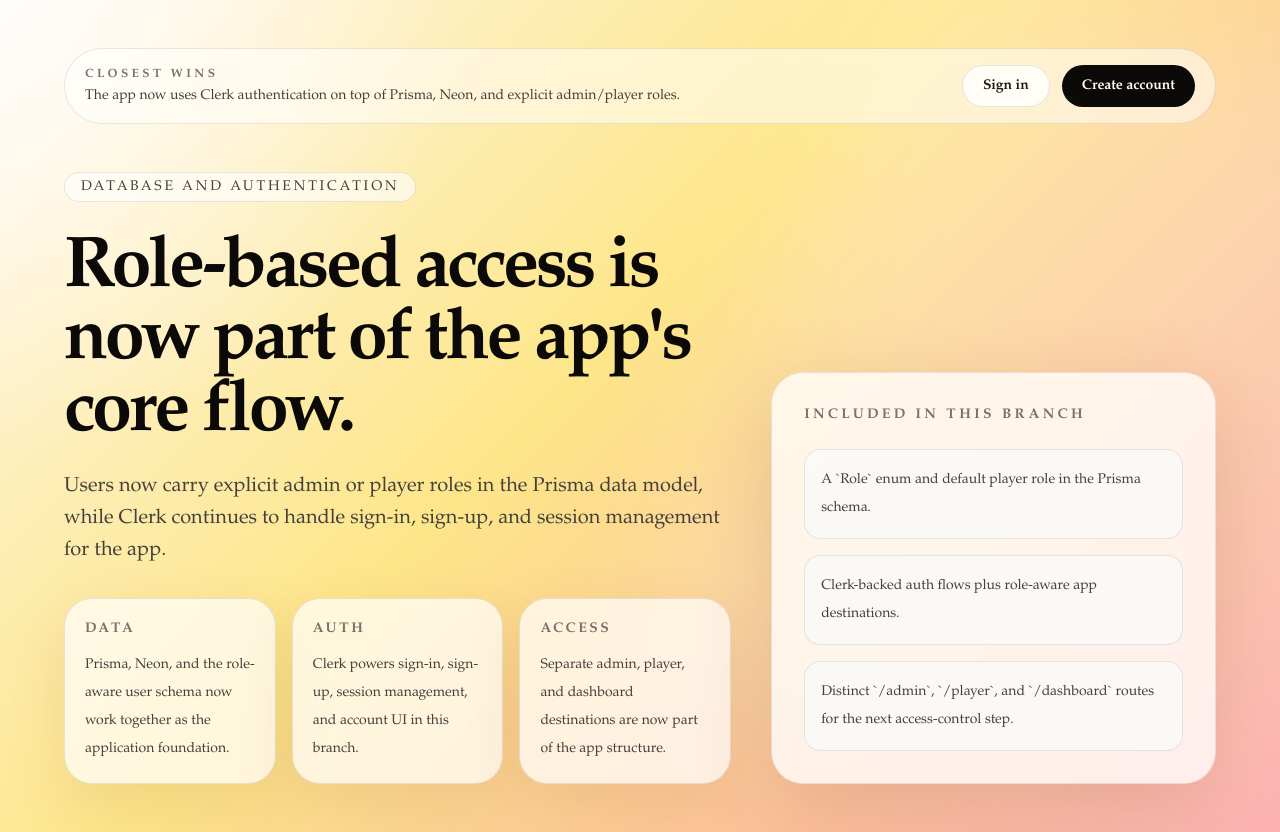
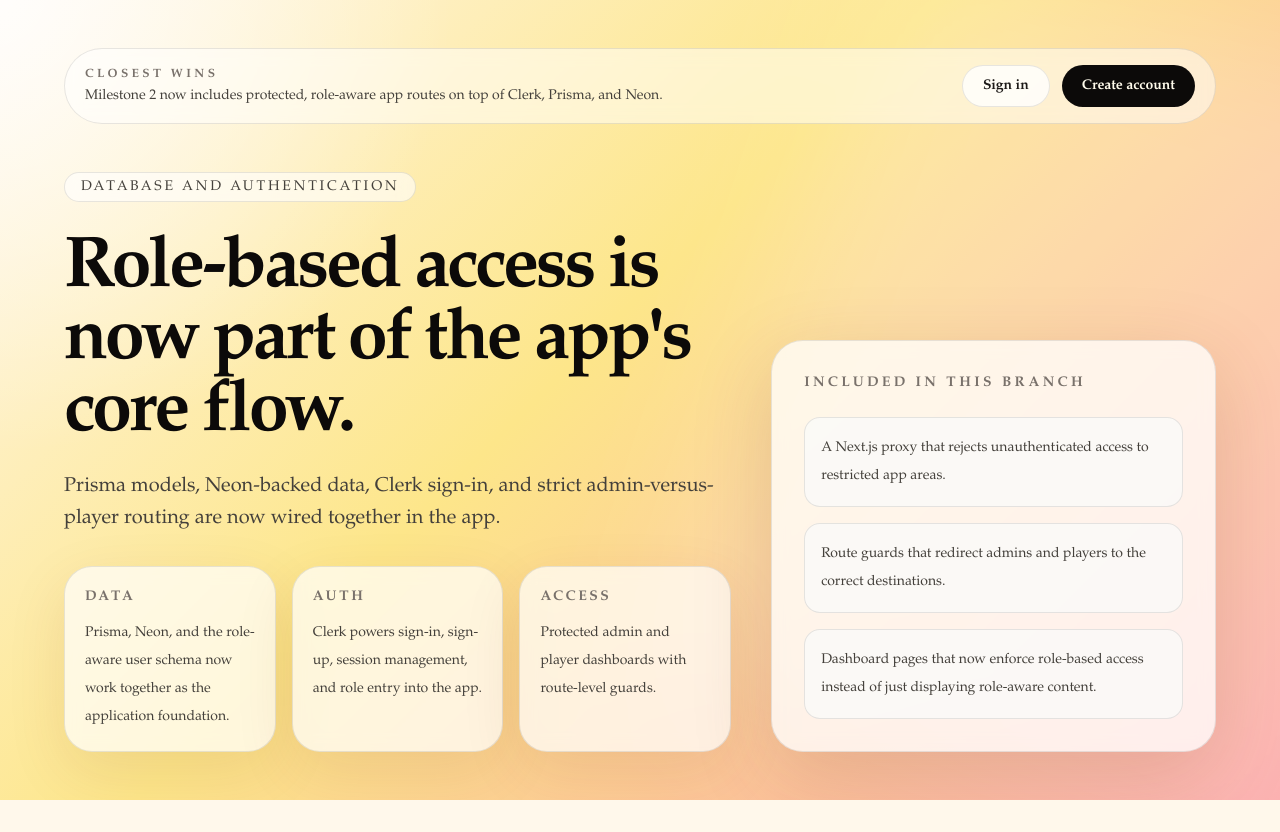
Before and after one commit to elisaxintongyu/closest-wins, a Next.js app: page / in a window 1280 px wide. After the commit the page ends 800 px from the top, so only its background shows below. Built offline with nearby package versions, Linux system fonts and the light colour scheme; no server answers.

Commit message:
feat: protect routes

```diff
--- a/src/app/admin/page.tsx
+++ b/src/app/admin/page.tsx
@@ -1,29 +1,20 @@
-import { auth, currentUser } from "@clerk/nextjs/server";
-import { redirect } from "next/navigation";
 import { DashboardShell } from "@/components/dashboard/dashboard-shell";
+import { requireRole } from "@/lib/auth-guards";
 
 export default async function AdminPage() {
-  const { userId } = await auth();
-
-  if (!userId) {
-    redirect("/sign-in");
-  }
-
-  const user = await currentUser();
-  const userName =
-    user?.fullName ?? user?.primaryEmailAddress?.emailAddress ?? "Admin";
+  const session = await requireRole("ADMIN");
 
   return (
     <DashboardShell
       eyebrow="Admin dashboard"
       title="Manage the game data layer."
-      description="This is the administrator landing page. The role model exists now, and the next branch in the stack will enforce stricter route protection."
-      userName={userName}
+      description="This protected route is reserved for administrators. It acts as the role-specific entry point for question management and future game setup work."
+      userName={session.userName}
       roleLabel="Administrator"
       highlights={[
+        "Protected by Clerk auth and server-side role guards",
         "Backed by Prisma users with an ADMIN role",
         "Ready for Milestone 3 question management flows",
-        "Strict authorization enforcement lands in the next branch",
       ]}
     />
   );
--- a/src/app/page.tsx
+++ b/src/app/page.tsx
@@ -12,8 +12,8 @@ export default function Home() {
               Closest Wins
             </p>
             <p className="mt-1 text-sm text-stone-700">
-              The app now uses Clerk authentication on top of Prisma, Neon, and
-              explicit admin/player roles.
+              Milestone 2 now includes protected, role-aware app routes on top
+              of Clerk, Prisma, and Neon.
             </p>
           </div>
           <div className="flex flex-wrap gap-3">
@@ -62,9 +62,8 @@ export default function Home() {
                 Role-based access is now part of the app&apos;s core flow.
               </h1>
               <p className="max-w-2xl text-lg leading-8 text-stone-700 sm:text-xl">
-                Users now carry explicit admin or player roles in the Prisma
-                data model, while Clerk continues to handle sign-in, sign-up,
-                and session management for the app.
+                Prisma models, Neon-backed data, Clerk sign-in, and strict
+                admin-versus-player routing are now wired together in the app.
               </p>
             </div>
 
@@ -83,8 +82,8 @@ export default function Home() {
                   Auth
                 </p>
                 <p className="mt-3 text-sm leading-7 text-stone-700">
-                  Clerk powers sign-in, sign-up, session management, and
-                  account UI in this branch.
+                  Clerk powers sign-in, sign-up, session management, and role
+                  entry into the app.
                 </p>
               </div>
               <div className="rounded-[1.75rem] border border-stone-900/10 bg-white/70 p-5 shadow-[0_20px_60px_rgba(120,53,15,0.1)] backdrop-blur">
@@ -92,8 +91,7 @@ export default function Home() {
                   Access
                 </p>
                 <p className="mt-3 text-sm leading-7 text-stone-700">
-                  Separate admin, player, and dashboard destinations are now
-                  part of the app structure.
+                  Protected admin and player dashboards with route-level guards.
                 </p>
               </div>
             </div>
@@ -105,14 +103,16 @@ export default function Home() {
             </p>
             <ul className="mt-6 space-y-4">
               <li className="rounded-2xl border border-stone-900/10 bg-stone-50/80 p-4 text-sm leading-7 text-stone-700">
-                A `Role` enum and default player role in the Prisma schema.
+                A Next.js proxy that rejects unauthenticated access to
+                restricted app areas.
               </li>
               <li className="rounded-2xl border border-stone-900/10 bg-stone-50/80 p-4 text-sm leading-7 text-stone-700">
-                Clerk-backed auth flows plus role-aware app destinations.
+                Route guards that redirect admins and players to the correct
+                destinations.
               </li>
               <li className="rounded-2xl border border-stone-900/10 bg-stone-50/80 p-4 text-sm leading-7 text-stone-700">
-                Distinct `/admin`, `/player`, and `/dashboard` routes for the
-                next access-control step.
+                Dashboard pages that now enforce role-based access instead of
+                just displaying role-aware content.
               </li>
             </ul>
           </aside>
--- a/src/app/player/page.tsx
+++ b/src/app/player/page.tsx
@@ -1,27 +1,18 @@
-import { auth, currentUser } from "@clerk/nextjs/server";
-import { redirect } from "next/navigation";
 import { DashboardShell } from "@/components/dashboard/dashboard-shell";
+import { requireRole } from "@/lib/auth-guards";
 
 export default async function PlayerPage() {
-  const { userId } = await auth();
-
-  if (!userId) {
-    redirect("/sign-in");
-  }
-
-  const user = await currentUser();
-  const userName =
-    user?.fullName ?? user?.primaryEmailAddress?.emailAddress ?? "Player";
+  const session = await requireRole("PLAYER");
 
   return (
     <DashboardShell
       eyebrow="Player dashboard"
       title="You’re signed in and ready for gameplay."
-      description="This is the player landing page. The role model exists now, and the next branch in the stack will tighten route access based on those roles."
-      userName={userName}
+      description="This protected route is the player landing area. It confirms role-based access is working and gives the game flow a dedicated home for the next milestones."
+      userName={session.userName}
       roleLabel="Player"
       highlights={[
-        "New sign-ups default to the PLAYER role",
+        "Created through the sign-up flow or the seed script",
         "Stored in PostgreSQL via Prisma",
         "Ready for Milestones 4 and 5 player/team and gameplay flows",
       ]}
--- /dev/null
+++ b/src/lib/auth-guards.ts
@@ -0,0 +1,49 @@
+import { auth, currentUser } from "@clerk/nextjs/server";
+import { getDashboardHref } from "@/lib/roles";
+import { prisma } from "@/lib/prisma";
+import { redirect } from "next/navigation";
+
+export type GuardedSession = {
+  role: "ADMIN" | "PLAYER";
+  userName: string;
+  email: string;
+};
+
+export async function requireSession(): Promise<GuardedSession> {
+  const { userId } = await auth();
+
+  if (!userId) {
+    redirect("/sign-in");
+  }
+
+  const user = await currentUser();
+  const email = user?.primaryEmailAddress?.emailAddress?.toLowerCase();
+
+  if (!email) {
+    redirect("/sign-in");
+  }
+
+  const dbUser = await prisma.user.findUnique({
+    where: { email },
+    select: { role: true, name: true, email: true },
+  });
+
+  const role = dbUser?.role ?? "PLAYER";
+  const userName = user?.fullName ?? dbUser?.name ?? email;
+
+  return {
+    role,
+    userName,
+    email,
+  };
+}
+
+export async function requireRole(role: "ADMIN" | "PLAYER") {
+  const session = await requireSession();
+
+  if (session.role !== role) {
+    redirect(getDashboardHref(session.role));
+  }
+
+  return session;
+}
```
Also changed, not shown: 1 other file (tests, documents, lock files or other folders).
